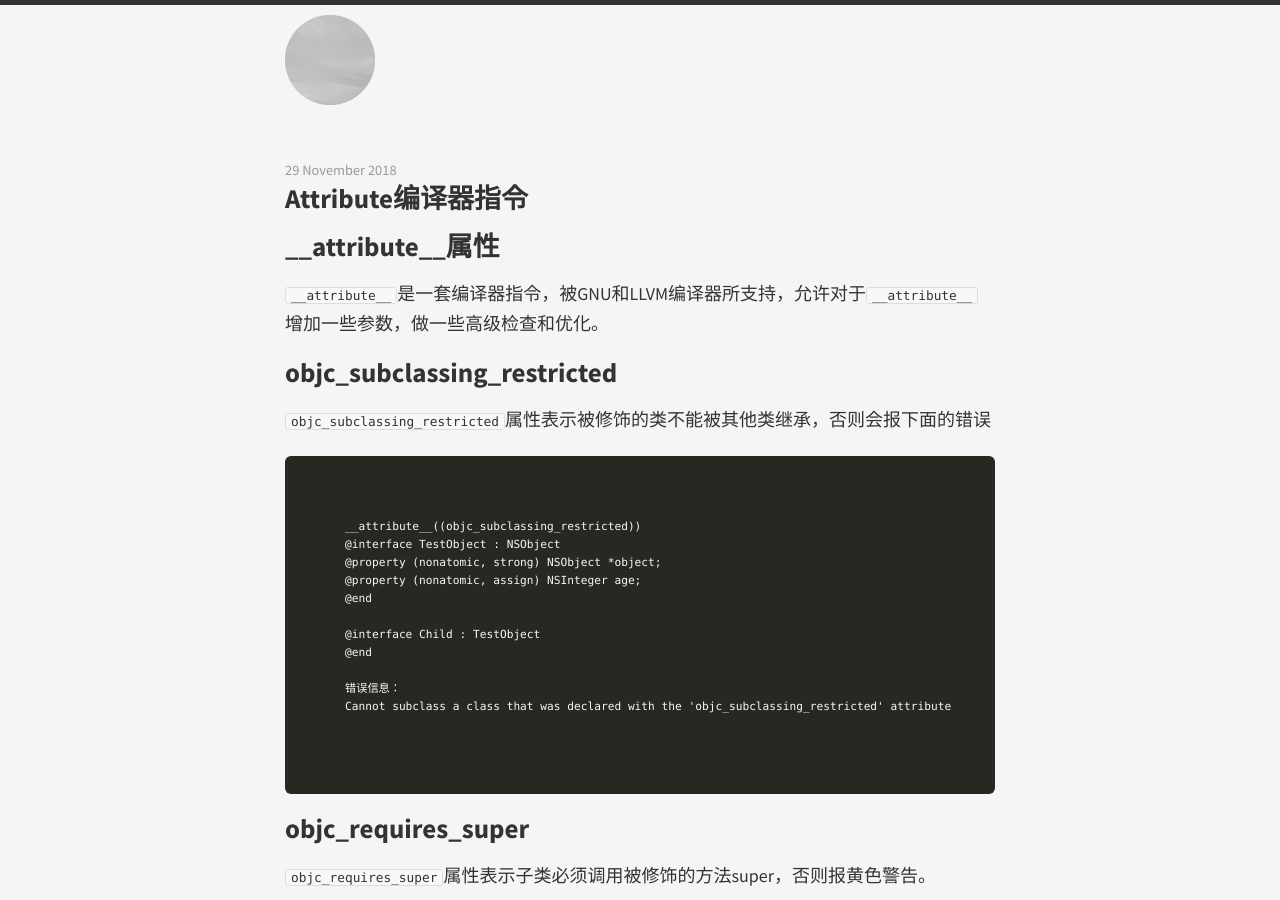
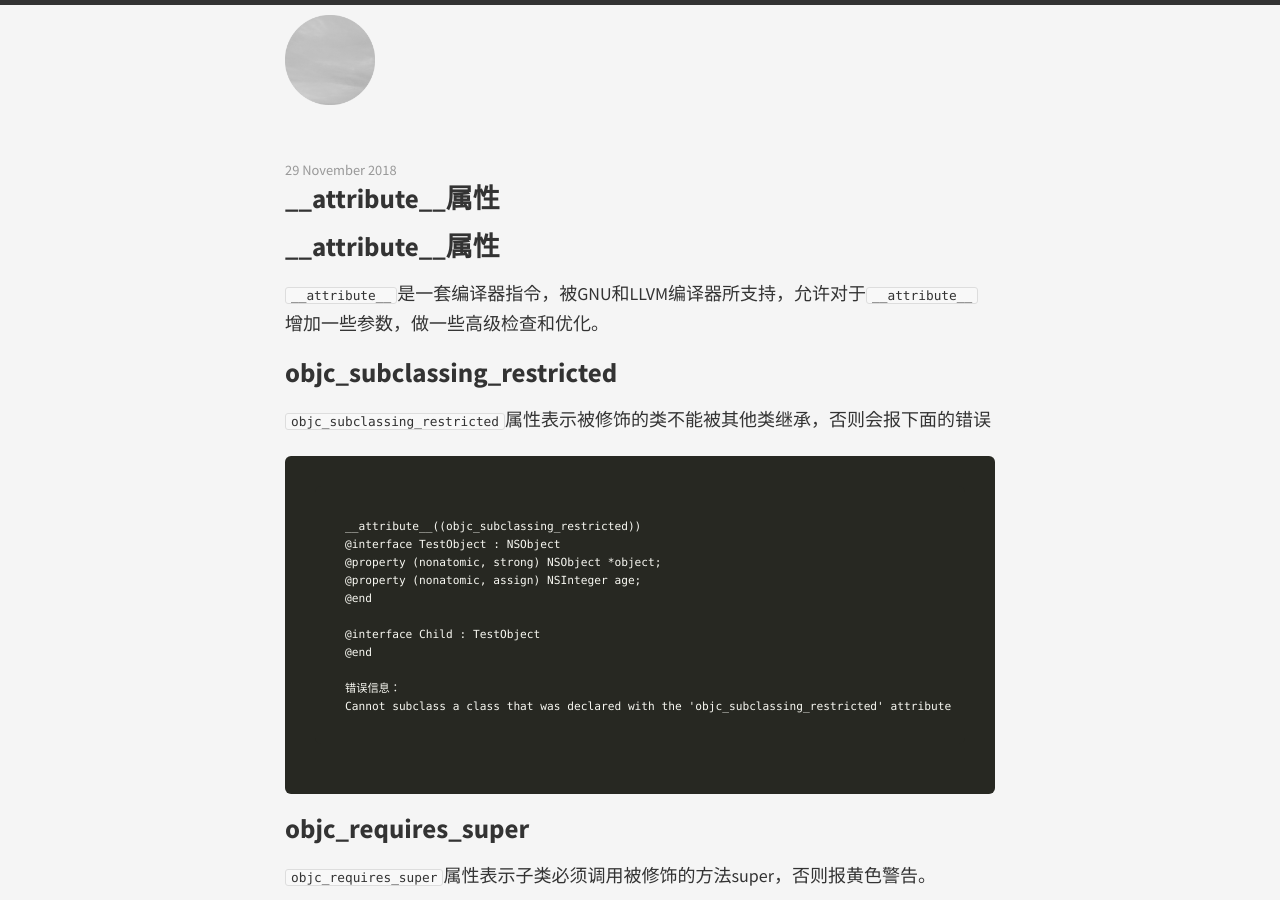
Before and after one commit to junhg521/junhg521.github.io, a Jekyll site: the page built from _posts/2018-11-29-Attribute编译器指令.md, in a window 1280 px wide and 900 px high. Built offline with Jekyll 4.4.1, drawn with Linux system fonts in a browser that asks for light colours; our own code applies the rules of GitHub Pages for plain Markdown files.

Commit message:
attribute

```diff
--- a/_posts/2018-11-29-Attribute编译器指令.md
+++ b/_posts/2018-11-29-Attribute编译器指令.md
@@ -1,3 +1,7 @@
+---
+layout: post
+title: __attribute__属性
+---
 # __attribute__属性
 
 `__attribute__`是一套编译器指令，被GNU和LLVM编译器所支持，允许对于`__attribute__`增加一些参数，做一些高级检查和优化。
```
